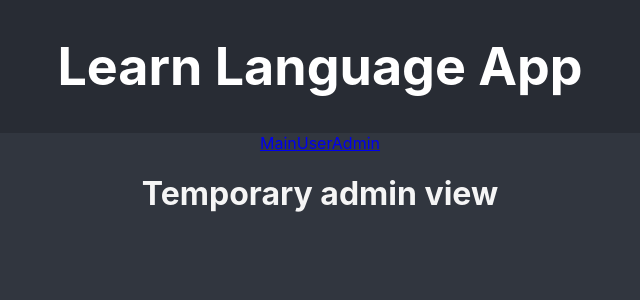
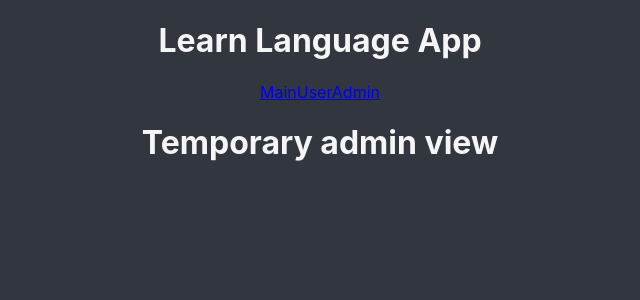
Before and after one commit to MikaKivennena/language-app, a React (Create React App) app in the folder frontend/: page /admin in a window 1280 px wide. Shown: the top 300 px of the page, without its empty margins (320-960 px from the left). Built offline with nearby package versions, Linux system fonts and the light colour scheme.

Commit message:
Fix error with routes not working properly

```diff
--- a/frontend/src/App.js
+++ b/frontend/src/App.js
@@ -4,16 +4,17 @@ import UserView from './UserView';
 import AdminView from './AdminView';
 
 function App() {
+
   return (
     <div className="App">
-      <header className="App-header">
+      <div className="header">
         <h1>
           Learn Language App
         </h1>
-      </header>
-      <BrowserRouter>
+      </div>
+    <BrowserRouter>
     <div className="navigation">
-      <NavLink to="/main" className="link">
+      <NavLink to="main/" className="link">
         Main
       </NavLink>
       <NavLink to="/user" className="link">
@@ -24,7 +25,6 @@ function App() {
       </NavLink>
     </div>
     <Routes>
-      <Route path="/" element={<App />} />
       <Route path="/user" element={<UserView />} />
       <Route path="/admin" element={<AdminView />} />
     </Routes>
```
